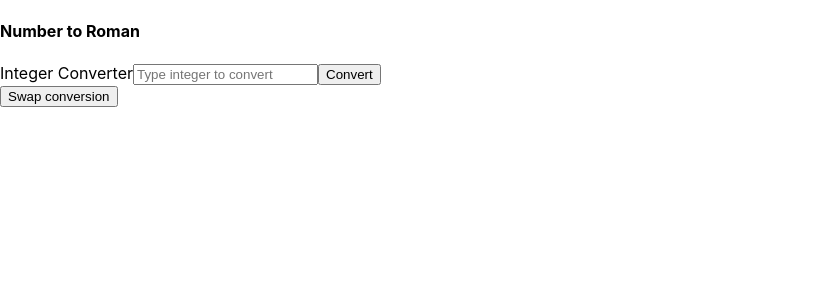
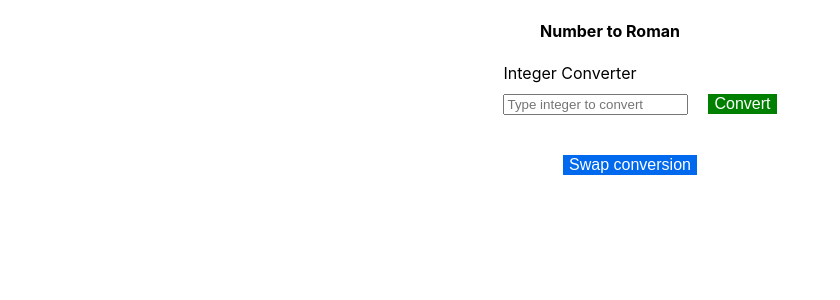
Before and after one commit to ameerkabir/Roman-Numerals-Yoox, a React (Create React App) app in the folder frontend/: page / in a window 1280 px wide. Shown: the top 300 px of the page, without its empty margins (0-840 px from the left). Built offline with nearby package versions, Linux system fonts and the light colour scheme.

Commit message:
added style to the app

```diff
--- a/frontend/src/App.css
+++ b/frontend/src/App.css
@@ -1,32 +1,109 @@
 .App {
+  font-family: sans-serif;
   text-align: center;
 }
+.number-to-roman {
+  display: flex;
+  justify-content: flex-start;
+}
+.form-group {
+  margin-bottom: 2rem;
+  display: flex;
+  flex-direction: column;
+  width: 40%;
+  text-align: left;
+}
+.label {
+  margin-bottom: 10px;
+}
+.swop-btn {
+  max-height: 30px;
+  margin: 0 10px;
+}
+.container {
+  height: 100%;
+  display: flex;
+  flex-wrap: wrap;
+  flex-direction: row;
+  /* border: 1px solid gold; */
+  align-items: center;
+  align-content: center;
+  box-sizing: border-box;
+  flex-flow: column;
+}
+.Wrapper {
+  height: 100%;
+  display: flex;
+  align-content: center;
+  justify-content: center;
+  grid-template-columns: repeat(1, 1fr);
+}
+.convert {
+  /* display: inline;
+  align-self: center;
+  background-color: lightblue;
+  border-radius: 1rm;
+ */
+  background-color: green;
+  margin-left: 20px;
 
-.App-logo {
-  animation: App-logo-spin infinite 20s linear;
-  height: 40vmin;
+  display: inline-block;
+  border: none;
+  color: #ffffff;
+  font-family: sans-serif;
+  font-size: 1rem;
+  cursor: pointer;
+  text-align: center;
+  -webkit-appearance: none;
+  -moz-appearance: none;
 }
 
-.App-header {
-  background-color: #282c34;
-  min-height: 100vh;
+.swap-button {
+  margin-top: 40px;
+  margin-right: 20px;
+  display: inline-block;
+  border: none;
+  text-decoration: none;
+  background: #0069ed;
+  color: #ffffff;
+  font-family: sans-serif;
+  font-size: 1rem;
+  cursor: pointer;
+  text-align: center;
+
+}
+.result {
   display: flex;
-  flex-direction: column;
-  align-items: center;
+  /* flex-direction: column; */
+  /* align-content: center; */
+  /* justify-content: center; */
+  width: 30%;
+  /* background: rgba(197, 193, 193, 0.568); */
+  /* color: #fff; */
+  font-size: 2rem;
+  margin: 0 auto;
+  font-weight: 200;
+  align-content: center;
   justify-content: center;
-  font-size: calc(10px + 2vmin);
-  color: white;
+
+  /* @media (max-width: 560px) {
+    .result {
+        width: 80%;
+    } */
+  /* } */
+}
+.error-msg {
+    padding: 1rem;
+    color: rgb(223, 5, 5);
+    font-weight: 600;
+}
+ .label{
+  display: flex;
 }
 
-.App-link {
-  color: #61dafb;
+.header {
+  align-content: center;
+  align-self: center;
+  justify-content: center;
+  margin-right: 60px;
 }
-
-@keyframes App-logo-spin {
-  from {
-    transform: rotate(0deg);
-  }
-  to {
-    transform: rotate(360deg);
-  }
-}
```
